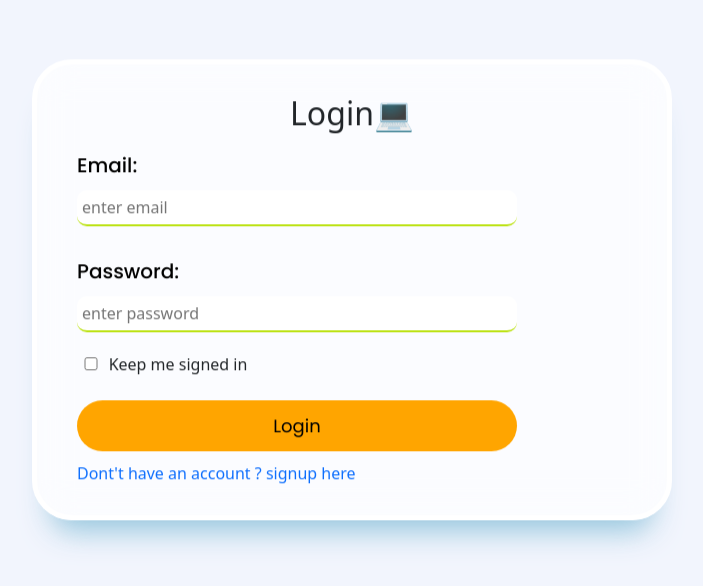
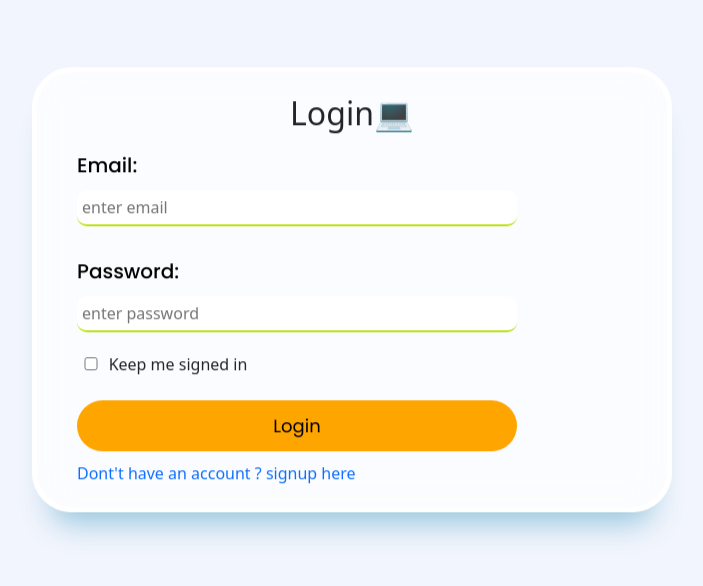
Before and after one commit to Mdsamir92/crud, a React (Create React App) app: page / in a window 1280 px wide. Shown: the part 150-736 px from the top of the page, without its empty margins (288-991 px from the left). Built offline with nearby package versions, Linux system fonts and the light colour scheme.

Commit message:
Update Login.css

```diff
--- a/src/components/login/Login.css
+++ b/src/components/login/Login.css
@@ -12,9 +12,8 @@ body{
   left: 50%;
   transform: translate(-50%, -50%);
   border-radius: 40px;
-  padding: 30px 40px;
+  padding: 22px 40px;
   width: 50%;
-
   border: 5px solid rgb(255, 255, 255);
   box-shadow: rgba(133, 189, 215, 0.8784313725) 0px 30px 30px -20px;
 
```
